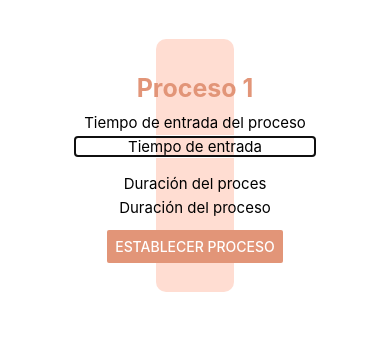
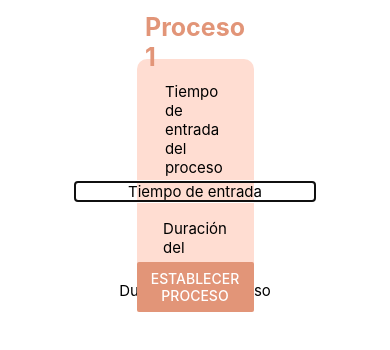
Before and after one commit to GranOla18/RoundRobinSolver, a React Native app: screen / in a window 390 px wide. Both pictures are taken after a click on the button "AÑADIR PROCESO". Shown: the top 350 px of the page. Built offline with nearby package versions, Linux system fonts and the light colour scheme.

Commit message:
Added a Numeric Data Card at the end, more Style Updates
The numeric data will show the user the next info of the process:
- Number of the process
- Start Time
- Duration
- Wait Time
- Finalization Time

```diff
--- a/Solver.js
+++ b/Solver.js
@@ -1,6 +1,6 @@
 import SolverScreen from "./screens/SolverScreen";
 
-const Solver = ({numProc, quantum, starts, durations}) => {
+const Solver = ({numProc, quantum, starts, durations, restart}) => {
 
 
 class Process {
@@ -108,7 +108,7 @@ ended.forEach(element => {
 });
 
 return (
-    <SolverScreen ended={ended}/>
+    <SolverScreen numProc={numProc} quantum={quantum} starts={starts} durations={durations} ended={ended} restart={restart}/>
 )
 }
 
--- a/components/ProcessContainer.js
+++ b/components/ProcessContainer.js
@@ -1,5 +1,6 @@
 import React from 'react'
 import { StyleSheet, View } from 'react-native'
+import Colors from '../constants/colors';
 
 const ProcessContainer = ({children}) => {
   return (
@@ -14,8 +15,8 @@ export default ProcessContainer
 const styles = StyleSheet.create({
     processContainer: {
         padding: 20,
-        margin: 10,
+        marginBottom: 5,
         flexDirection: 'row',
-        backgroundColor: 'blue',
+        backgroundColor: Colors.secondary,
     },
 });
--- a/components/SetValueContainer.js
+++ b/components/SetValueContainer.js
@@ -1,9 +1,11 @@
 import React from 'react'
 import { StyleSheet, SafeAreaView } from 'react-native'
+import Colors from '../constants/colors';
 
-const SetValueContainer = ({children}) => {
+
+const SetValueContainer = ({children, style}) => {
     return (
-      <SafeAreaView style={styles.processContainer}>
+      <SafeAreaView style={[styles.valuesContainer, style]}>
           {children}
       </SafeAreaView>
     )
@@ -12,12 +14,14 @@ const SetValueContainer = ({children}) => {
 export default SetValueContainer
 
 const styles = StyleSheet.create({
-    processContainer: {
-        flex: 1,
-        padding: 10,
+  valuesContainer: {
+    padding: '100%',
         margin: 10,
+        flex:1,
         alignItems: 'center',
         justifyContent: 'center',
+        alignSelf: 'center',
         textAlign: 'center',
-    },
+        backgroundColor: Colors.secondary,
+},
 });
--- a/components/ShowValuesContainer.js
+++ b/components/ShowValuesContainer.js
@@ -1,25 +1,16 @@
 import React from 'react'
-import { StyleSheet, View } from 'react-native'
+import { StyleSheet, View, SafeAreaView } from 'react-native'
+import Colors from '../constants/colors';
 
-const showValuesContainer = ({children}) => {
+const showValuesContainer = ({children, style}) => {
   return (
-    <View>{children}</View>
+    <SafeAreaView style={[styles.valuesContainer, style]}>{children}</SafeAreaView>
   )
 }
 
 export default showValuesContainer
 
 const styles = StyleSheet.create({
-    screen: {
-
+    valuesContainer: {
     },
-    modalContainer: {
-        width: '50%',
-        alignItems: 'center',
-        justifyContent: 'center',
-        alignSelf: 'center',
-    },
-    valueContainer: {
-        backgroundColor: 'blue'
-    }
 });
--- a/screens/SolverScreen.js
+++ b/screens/SolverScreen.js
@@ -1,17 +1,25 @@
 import React from 'react'
 import { useState, useEffect } from 'react'
-import { StyleSheet, View, TextInput, Text, Button } from 'react-native'
+import { StyleSheet, View, TextInput, Text, Button, Modal, SafeAreaView } from 'react-native'
 
 import ProcessContainer from '../components/ProcessContainer'
-import Solver from '../Solver'
+import Colors from '../constants/colors';
+import SetValueContainer from '../components/SetValueContainer';
+import ShowValuesContainer from '../components/ShowValuesContainer';
 
-const SolverScreen = ({ended}) => {
+
+const SolverScreen = ({numProc, quantum, starts, durations, ended, restart}) => {
 
     const [procVal, setProcVal] = useState([])
     const [values, setValues] = useState([])
+    const [visible, setVisible] = useState(false)
+    const [waitTime, setWaitTime] = useState([])
 
+    let shower
     let content =[]
+    let wait
     let processes = []
+    let finalTime = []
     let process = 1;
     let done = false
     let idx = 0
@@ -26,15 +34,17 @@ const SolverScreen = ({ended}) => {
     console.log('procVal.length', procVal.length)
     console.log('procVal[0].length', procVal[0].length)
 
-    let band = -1
     let showVals = []
 
     for(var i = 0; i<procVal.length; i++){
         content = []
         showVals = []
+        wait = 0
         for(var j = 0; j<procVal[i].length; j++) {
             if(procVal[i][j] == 0) {
                 showVals.push((<Text key={process} style={styles.waiting}>Proceso</Text>))
+                wait++
+                console.log('waitTime[i]', waitTime[i])
             }
             else if (procVal[i][j] == 1){
                 showVals.push((<Text key={process} style={styles.processing}>Proceso</Text>))
@@ -45,11 +55,14 @@ const SolverScreen = ({ended}) => {
             values.push(procVal[i][j])
         }
 
+        waitTime[i] = wait
+        finalTime[i] = waitTime[i] + durations[i]
         showVals.forEach(element => {
             content.push(element)
         });
         console.log('aki')
 
+        processes.push(<Text style={styles.processName}>Proceso {i + 1}</Text>)
         processes.push(<ProcessContainer key={i + 10}>{content}</ProcessContainer>)
 
         values.push(3)
@@ -60,13 +73,38 @@ const SolverScreen = ({ended}) => {
 
     console.log('content', content)
 
-    let aux
+    let show = []
+
+    for(var i = 0; i < numProc; i++) {
+        show.push(
+            <SetValueContainer key={i} style={styles.show}>
+                <Text style={styles.showProcess}>Proceso {i + 1}</Text>
+                <Text style={styles.showInfo}>Tiempo de entrada: {starts[i]}</Text>
+                <Text style={styles.showInfo}>Duración del proceso: {durations[i]}</Text>
+                <Text style={styles.showInfo}>Tiempo en espera: {waitTime[i]}</Text>
+                <Text style={styles.showInfo}>Tiempo de Finalización: {finalTime[i]}</Text>
+            </SetValueContainer>
+        );
+    }
+
+    shower = (<ShowValuesContainer style={styles.processesData}>{show}</ShowValuesContainer>)
+
 
 
   return (
-      <View style={styles.screen}>
+      <SafeAreaView style={styles.screen}>
           {processes}
-      </View>
+
+          {shower}
+
+          <Text style={styles.buttonContainer}>
+            <Button
+                title='Generar nuevo'
+                color={Colors.quinary}
+                onPress={() => restart()}
+            />
+          </Text>
+      </SafeAreaView>
 
     )
 }
@@ -76,7 +114,6 @@ export default SolverScreen
 const styles = StyleSheet.create({
     screen: {
       flex: 1,
-      backgroundColor: 'yellow',
       alignItems: 'flex-start',
     },
     process: {
@@ -87,25 +124,61 @@ const styles = StyleSheet.create({
         borderColor: 'black',
     },
     processing: {
-        backgroundColor: 'red',
+        backgroundColor: Colors.quinary,
+        color: Colors.quinary,
         flex: 1,
         padding: 10,
         borderWidth: 1,
-        borderColor: 'black',
+        borderColor: Colors.primary,
     },
     waiting: {
-        backgroundColor: 'grey',
+        backgroundColor: Colors.quaternary,
+        color: Colors.quaternary,
         flex: 1,
         padding: 10,
         borderWidth: 1,
-        borderColor: 'black',
+        borderColor: Colors.primary,
     },
     nothing: {
-        backgroundColor: 'blue',
-        color: 'blue',
+        backgroundColor: Colors.secondary,
+        color: Colors.secondary,
         flex: 1,
         padding: 10,
-        borderWidth: 1,
-        borderColor: 'black',
+    },
+    processName: {
+        fontSize: 20,
+        fontWeight: 'bold',
+        margin: 10,
+        color: Colors.primary
+    },
+    buttonContainer: {
+        margin: 10,
+        justifyContent: 'center',
+        alignContent: 'center',
+        alignSelf: 'center'
+    },
+    show: {
+        borderWidth: 2,
+        borderColor: Colors.primary,
+        borderRadius: 10,
+        backgroundColor: Colors.secondary,
+    },
+    showProcess: {
+        fontSize: 20,
+        color: Colors.primary,
+        fontWeight: 'bold',
+        marginHorizontal: 10,
+        marginTop: 10,
+        marginBottom: 5,
+    },
+    showInfo: {
+        fontSize: 15,
+        marginBottom: 10,
+        marginHorizontal: 15,
+    },
+    processesData: {
+        flex:1,
+        flexDirection: 'row',
+        marginTop: 15,
     }
 });
--- a/screens/StartScreen.js
+++ b/screens/StartScreen.js
@@ -32,10 +32,10 @@ const StartScreen = ({onSolve}) => {
         console.log('modalVisible', modalVisible)
 
         valueSetterContainers.push(
-            <SetValueContainer key={processes}>
-                <Text>Proceso {processes + 1}</Text>
-                <Text>Tiempo de entrada: {procStart[processes]}</Text>
-                <Text>Duración del proceso: {procDuration[processes]}</Text>
+            <SetValueContainer key={processes} style={styles.show}>
+                <Text style={styles.showProcess}>Proceso {processes + 1}</Text>
+                <Text style={styles.showInfo}>Tiempo de entrada: {procStart[processes]}</Text>
+                <Text style={styles.showInfo}>Duración del proceso: {procDuration[processes]}</Text>
             </SetValueContainer>
         );
 
@@ -71,7 +71,7 @@ const StartScreen = ({onSolve}) => {
                 animationType={'slide'}
             >
                 <SafeAreaView style={styles.modalContent}>
-                    <SetValueContainer>
+                    <SetValueContainer style={styles.input}>
                         <Text style={styles.processTitle}>Proceso {processes + 1}</Text>
                         <Text style={styles.processData}>Tiempo de entrada del proceso</Text>
                         <TextInput
@@ -85,12 +85,12 @@ const StartScreen = ({onSolve}) => {
                             placeholder='Duración del proceso'
                             onChangeText={procDur => addProcDur(processes, procDur)}
                         />
-                        <Button
-                            color={Colors.quinary}
-                            title='Establecer proceso'
-                            onPress={() => addProcess()}
-                        />
                     </SetValueContainer>
+                    <Button
+                        color={Colors.quinary}
+                        title='Establecer proceso'
+                        onPress={() => addProcess()}
+                    />
                 </SafeAreaView>
             </Modal>
         </View>
@@ -105,6 +105,7 @@ const StartScreen = ({onSolve}) => {
         </View>
 
         <Button
+            color={Colors.quinary}
             title='Resolver'
             onPress={ () => onSolve(processes, quantum, procStart, procDuration, 1) }
         />
@@ -149,20 +150,28 @@ const styles = StyleSheet.create({
         transform: 'uppercase',
         fontSize: 10,
         color: Colors.tertiary
-
+    },
+    input: {
+        backgroundColor: Colors.quaternary,
+        width: '60%',
+        padding: 100,
+    },
+    show: {
+        borderWidth: 2,
+        borderColor: Colors.primary,
+        borderRadius: 10,
+        backgroundColor: Colors.secondary,
     },
     modalContainer: {
-
         alignItems: 'center',
         justifyContent: 'center',
         alignContent: 'center',
     },
     modalContent: {
-        marginTop: '10%',
-        width: '20%',
+        marginTop: '15%',
+        width: '30%',
         height: '30%',
         textAlign: 'center',
-
         borderRadius: 10,
         alignItems: 'center',
         justifyContent: 'center',
@@ -187,5 +196,18 @@ const styles = StyleSheet.create({
     },
     valueContainer: {
         backgroundColor: 'blue'
+    },
+    showProcess: {
+        fontSize: 20,
+        color: Colors.primary,
+        fontWeight: 'bold',
+        marginHorizontal: 10,
+        marginTop: 10,
+        marginBottom: 5,
+    },
+    showInfo: {
+        fontSize: 15,
+        marginBottom: 10,
+        marginHorizontal: 15,
     }
 });
```
Also changed, not shown: App.js (+12 -4 lines).
